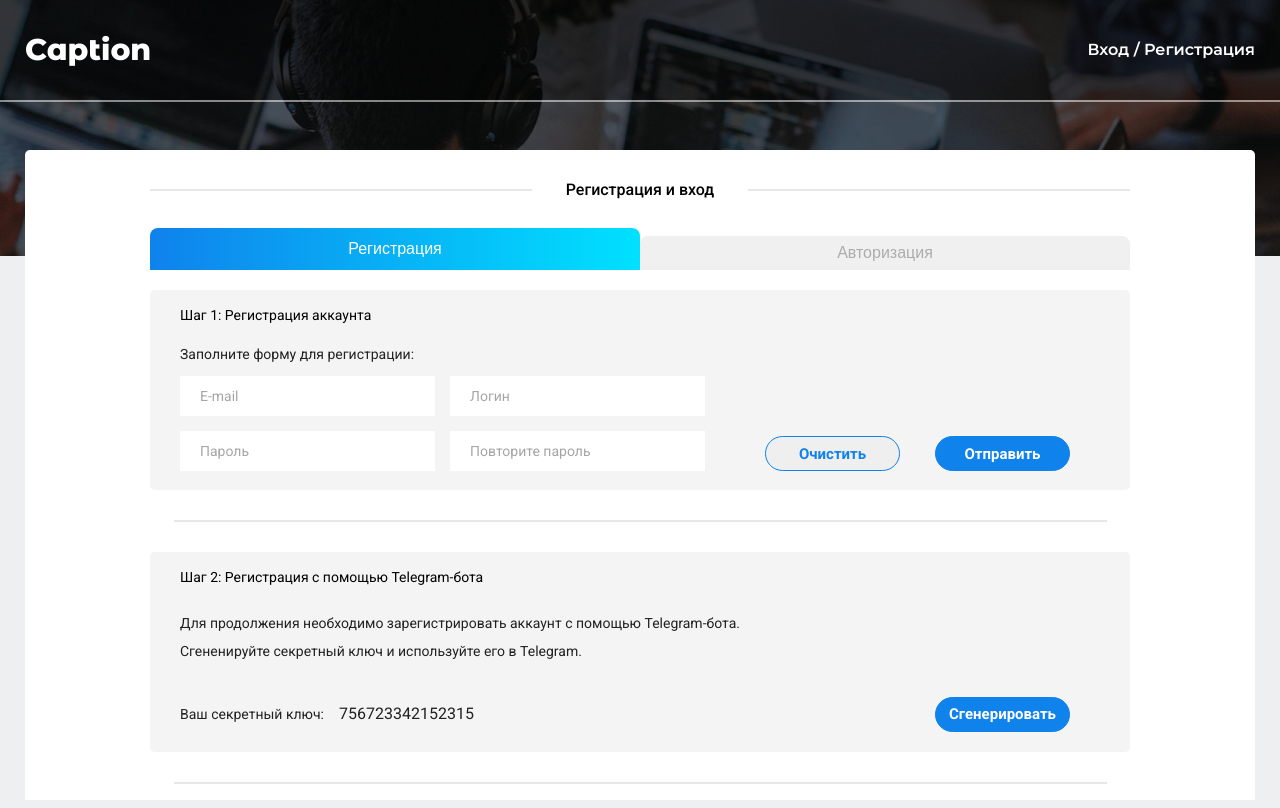
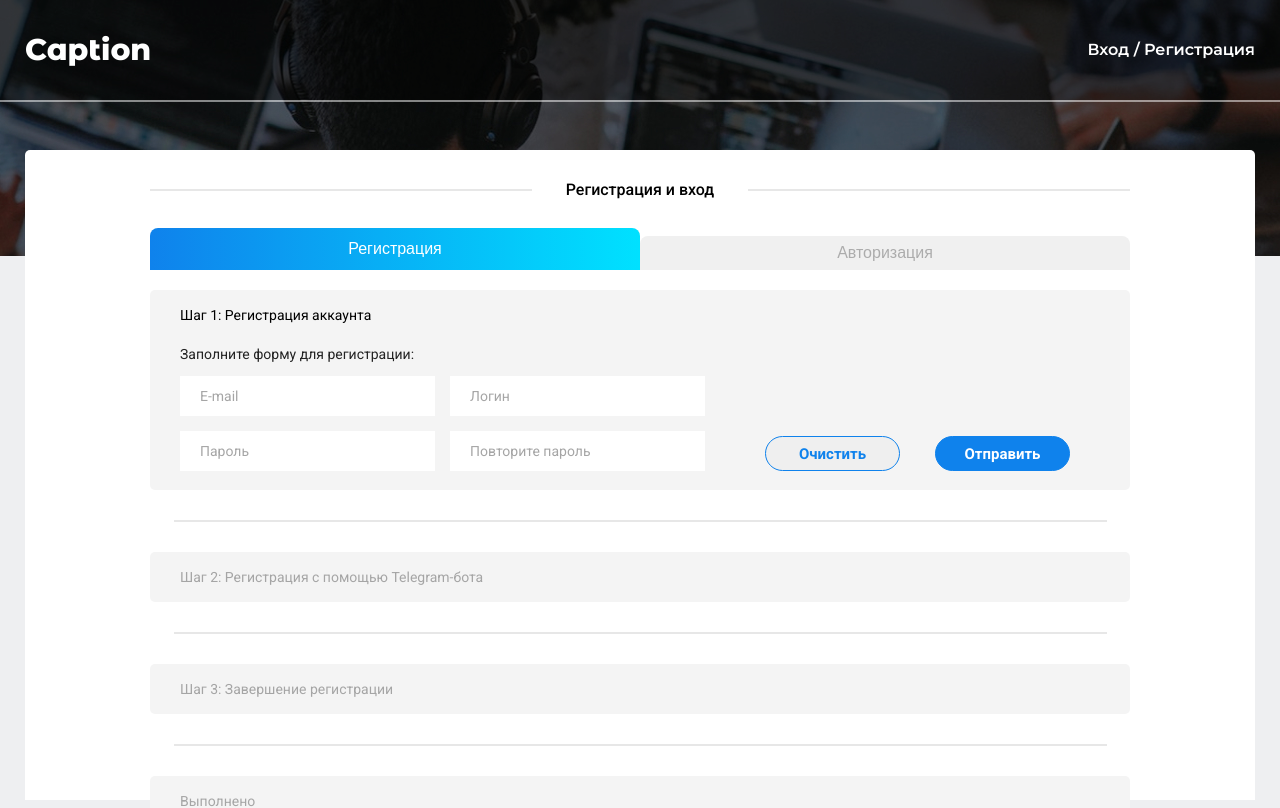
Before and after one commit to neveleneves/secure-cloud-storage, a React (Create React App) app in the folder client/: page /auth in a window 1280 px wide. Shown: the top 808 px of the page. Built offline with nearby package versions, Linux system fonts and the light colour scheme.

Commit message:
hooks for switch focus for steps / linking auth steps

```diff
--- a/client/src/components/AuthFirstStep/AuthFirstStep.js
+++ b/client/src/components/AuthFirstStep/AuthFirstStep.js
@@ -9,6 +9,7 @@ export const AuthFirstStep = (props) => {
   const authType = props.type;
   const {...formData} = props.authForm;
   const {...errorsData} = props.authErrors;
+  const stepState = props.authStateStep;
 
   const {loadingProcess, ajaxRequest, error} = useRequst();
   const [stepSuccess, setStepSuccess] = useState(false);
@@ -21,6 +22,7 @@ export const AuthFirstStep = (props) => {
 
       if (data) {
         setStepSuccess(true);
+        stepState.switchActiveStep('doneAuthFirstStep');
         disableStep(s);
       }
     } catch (e) {
--- a/client/src/components/AuthFirstStep/AuthFirstStep.module.css
+++ b/client/src/components/AuthFirstStep/AuthFirstStep.module.css
@@ -12,7 +12,7 @@
   margin: 0px auto;
   padding: 18px 0px;
 }
-.step::before {
+.stepSuccessMask::before {
   content: "";
   width: 100%;
   padding-top: 0px;
@@ -25,14 +25,11 @@
   left: 0;
   right: 0;
 }
-.stepSuccessMask::before{
+.stepSuccessMaskActive::before{
   padding-top: 150px;
 }
 .stepSuccess{
   height: 50px;
-}
-.stepSuccess::before{
-  padding-top: 0px;
 }
 .title{
   font-family: Roboto;
@@ -44,6 +41,9 @@
 .titleActive {
   color: #000;
   margin-bottom: 25px;
+}
+.stepBodyStyle {
+  display: block;
 }
 .hideBodyStyle {
   display: none;
--- a/client/src/components/AuthSecondStep/AuthSecondStep.js
+++ b/client/src/components/AuthSecondStep/AuthSecondStep.js
@@ -1,17 +1,28 @@
-import React from "react";
+import React, { useEffect } from "react";
+import { useActiveStep } from "../../hooks/activeStep.hook";
+
 import s from './AuthSecondStep.module.css'
 
 export const AuthSecondStep = (props) => {
   const authType = props.type;
+  const stepState = props.authStateStep;
+
+  const {stepStyles, stepTitleStyle, stepBodyStyle, activeStep} = useActiveStep(s);
+  useEffect(() => {
+    if(stepState.stepState.active === 'authSecondStep') {
+      activeStep(s);
+    }
+  }, [stepState.stepState.active])
 
   return (
-    <div className={s.step}>
+    <div className={stepStyles}>
       <div className={s.stepWrapper}>
-        <h2 className={`${s.title} ${s.titleActive}`}>
+        <h2 className={stepTitleStyle}>
           {authType === 'registration' ?
           `Шаг 2: Регистрация с помощью Telegram-бота` :
           `Шаг 2: Авторизация с помощью Telegram-бота`}
         </h2>
+        <div className={stepBodyStyle}>
           <div className={s.textWrapper}>
             <h3 className={s.subtitle}>
             {authType === 'registration' ?
@@ -32,5 +43,6 @@ export const AuthSecondStep = (props) => {
           </div>
         </div>
       </div>
+    </div>
   );
 };
--- a/client/src/components/AuthSecondStep/AuthSecondStep.module.css
+++ b/client/src/components/AuthSecondStep/AuthSecondStep.module.css
@@ -3,15 +3,53 @@
   background-color: #F4F4F4;
   border-radius: 5px;
   margin-bottom: 30px;
+  position: relative;
+  height: 50px;
+  transition: height 0.5s ease;
+}
+.stepSuccessMask::before {
+  content: "";
+  width: 100%;
+  padding-top: 0px;
+  position: absolute;
+  border-radius: 5px;
+  background-color: #F4F4F4;
+  z-index: 999;
+  transition: all 0.5s ease;
+  bottom: 0;
+  left: 0;
+  right: 0;
+}
+.stepSuccessMaskActive::before{
+  padding-top: 150px;
+}
+.stepSuccess{
+  height: 50px;
+}
+.stepStartMask::before {
+  content: "";
+  width: 100%;
+  padding-top: 150px;
+  position: absolute;
+  border-radius: 5px;
+  background-color: #F4F4F4;
+  z-index: 999;
+  transition: all 0.5s ease;
+  bottom: 0;
+  left: 0;
+  right: 0;
+  display: block;
+}
+.stepStart{
   height: 200px;
+}
+.stepStartMaskActive::before{
+  padding-top: 0;
 }
 .stepWrapper {
   max-width: 920px;
   margin: 0px auto;
   padding: 18px 0px;
-}
-.stepDone {
-  display: none;
 }
 .title{
   font-family: Roboto;
@@ -23,6 +61,12 @@
 .titleActive {
   color: #000;
   margin-bottom: 25px;
+}
+.stepBodyStyle {
+  display: block;
+}
+.hideBodyStyle {
+  display: none;
 }
 .textWrapper {
   max-width: 560px;
@@ -54,7 +98,7 @@
 }
 .keyMessage{
   margin-left: 15px;
-  font-size: 16px;
+  font-size: 15px;
 }
 .buttonGenerate {
   width: 135px;
--- /dev/null
+++ b/client/src/hooks/activeStep.hook.js
@@ -0,0 +1,38 @@
+import {useState} from 'react'
+
+export const useActiveStep = (s) => {
+    const [stepStyles, setStepStyles] = useState(`${s.step}`);
+    const [stepTitleStyle, setTitleStyle] = useState(`${s.title}`);
+    const [stepBodyStyle, setBodyStyle] = useState(`${s.hideBodyStyle}`)
+
+    const activeStepMask = (s) => {
+        setStepStyles(`${s.step} ${s.stepStart} ${s.stepStartMask}`);
+        setBodyStyle(`${s.stepBodyStyle}`)
+    }
+
+    const hideStepMask = (s) => {
+        setStepStyles(`${s.step} ${s.stepStart} ${s.stepStartMask} ${s.stepStartMaskActive}`);
+    }
+
+    const showStep = (s) => {
+        setStepStyles(`${s.step} ${s.stepStart}`);
+    }
+
+    const activeTitle = (s) => {
+        setTitleStyle(`${s.title} ${s.titleActive}`);
+    }
+
+    const activeStep = (s) => {
+        setTimeout(activeTitle, 1000, s);
+        setTimeout(showStep, 1000, s);
+        setTimeout(activeStepMask, 2000, s);
+        setTimeout(hideStepMask, 2500, s);
+    }
+
+    return {
+        stepStyles,
+        stepTitleStyle,
+        stepBodyStyle,
+        activeStep
+    }
+};
--- a/client/src/hooks/doneStep.hook.js
+++ b/client/src/hooks/doneStep.hook.js
@@ -1,12 +1,12 @@
 import {useState} from 'react'
 
 export const useDoneStep = (s) => {
-    const [stepStyles, setStepStyles] = useState(`${s.step}`);
+    const [stepStyles, setStepStyles] = useState(`${s.step} ${s.stepSuccessMask}`);
     const [stepTitleStyle, setTitleStyle] = useState(`${s.title} ${s.titleActive}`);
     const [stepBodyStyle, setBodyStyle] = useState(`${s.stepBodyStyle}`)
 
     const stepMask = (s) => {
-        setStepStyles(`${s.step} ${s.stepSuccessMask}`);
+        setStepStyles(`${s.step} ${s.stepSuccessMask} ${s.stepSuccessMaskActive}`);
     }
 
     const hideStep = (s) => {
@@ -19,9 +19,9 @@ export const useDoneStep = (s) => {
     }
 
     const disableStep = (s) => {
-        setTimeout(stepMask, 1500, s);
-        setTimeout(hideStep, 2000, s);
-        setTimeout(disableActiveTitle, 3000, s)
+        setTimeout(stepMask, 1000, s);
+        setTimeout(hideStep, 1500, s);
+        setTimeout(disableActiveTitle, 2500, s)
     }
 
     return {
--- /dev/null
+++ b/client/src/hooks/switchAuthSteps.hook.js
@@ -0,0 +1,25 @@
+import {useReducer} from 'react'
+
+export const useSwitchStep = () => {
+    const reducer = (state, action) => {
+        switch (action.type) {
+          case 'doneAuthFirstStep': return {...state, active: 'authSecondStep'}
+          case 'doneAuthSecondStep': return {...state, active: 'authThirdStep'}
+          case 'doneAuthThirdStep': return {...state, active: 'authDoneStep'}
+          default: return state;
+        }
+      }
+
+      const switchActiveStep = (doneStep) => {
+          dispatch({type: doneStep});
+        }
+
+      const [stepState, dispatch] = useReducer(reducer, {
+        active: 'authFirstStep'
+      });
+
+    return {
+        stepState,
+        switchActiveStep
+    }
+};
--- a/client/src/pages/AuthPage/AuthPage.js
+++ b/client/src/pages/AuthPage/AuthPage.js
@@ -7,6 +7,7 @@ import { AuthDoneStep } from "../../components/AuthDoneStep/AuthDoneStep";
 import { useHandlerForm } from "../../hooks/handlerForm.hook";
 import { useHandlerErrors } from "../../hooks/handlerErrors.hook";
 import { useToggleTab } from "../../hooks/authToggle.hook";
+import { useSwitchStep } from "../../hooks/switchAuthSteps.hook";
 
 import s from './AuthPage.module.css'
 
@@ -14,6 +15,7 @@ export default function AuthPage() {
   const authFormHandler = useHandlerForm();
   const authErrorsHandler = useHandlerErrors();
   const authTabHandler = useToggleTab();
+  const authStateStep = useSwitchStep();
 
   const tabClickHandler = (event) => {
     authTabHandler.activeTabHandler(event);
@@ -55,15 +57,17 @@ export default function AuthPage() {
                 type={authTabHandler.authType}
                 authForm={authFormHandler}
                 authErrors={authErrorsHandler}
+                authStateStep={authStateStep}
                 />
                 <span className={s.authStepLine}></span>
                 <AuthSecondStep
                  type={authTabHandler.authType}
+                 authStateStep={authStateStep}
                  />
                 <span className={s.authStepLine}></span>
                 <AuthThirdStep
                 type={authTabHandler.authType}
-
+                authStateStep={authStateStep}
                 />
                 <span className={s.authStepLine}></span>
                 <AuthDoneStep />
```
Lines whose indentation alone changed are shown as unchanged.
